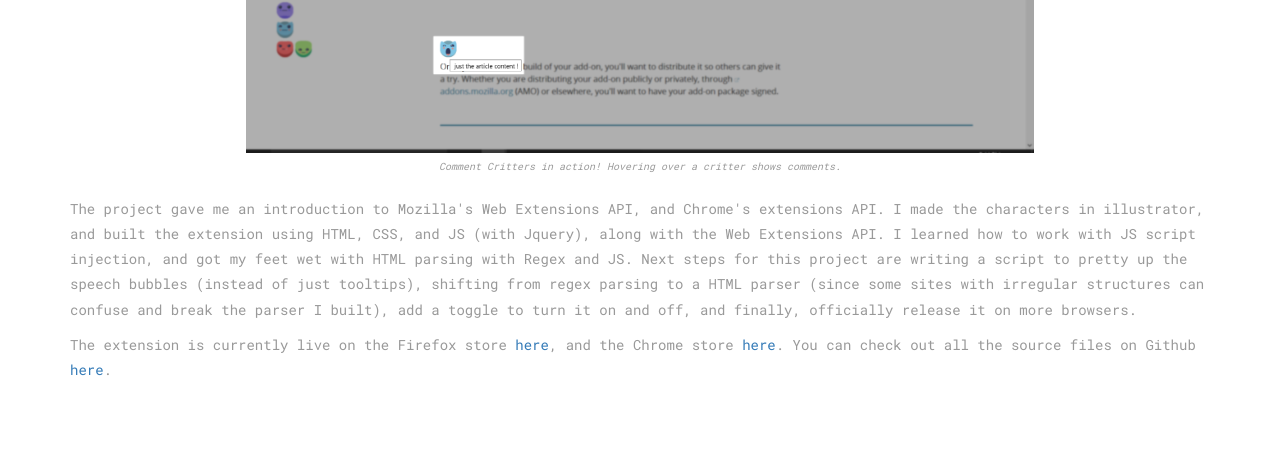
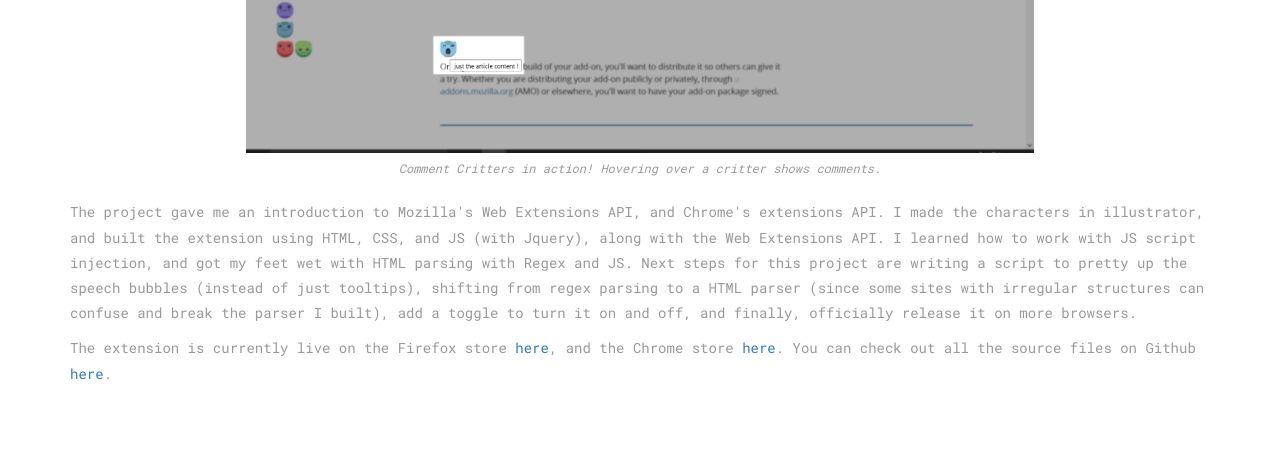
Before and after one commit to mattjfan/mattjfan.github.io, a Jekyll site: the page built from portfolio/comment-critters/index.html, in a window 1280 px wide. Shown: the part 1242-1711 px from the top of the page. Built offline with Jekyll 4.4.1, drawn with Linux system fonts in a browser that asks for light colours.

Commit message:
attempting css fix

```diff
--- a/_layouts/default.html
+++ b/_layouts/default.html
@@ -16,7 +16,7 @@
     <link href="http://code.ionicframework.com/ionicons/2.0.1/css/ionicons.min.css" rel="stylesheet">
 
     <!-- main css -->
-    <link href="/css/style.css" rel="stylesheet">
+    <link href="{{site.baseurl}}/css/style.css" rel="stylesheet">
 
 
     <!-- modernizr -->
--- a/css/style.css
+++ b/css/style.css
@@ -1209,7 +1209,7 @@
   max-width: 70%;
   padding-top:2rem;
   padding-bottom: 2rem;
-  font-size:1rem;
+  font-size:1.2rem;
   font-style: italic;
   text-align: center;
 }
--- a/portfolio/hovar/index.html
+++ b/portfolio/hovar/index.html
@@ -1,6 +1,6 @@
 ---
 layout: default
-title: Engineering World Health
+title: HovAR
 ---
 
 <div class="container main-container">
```
Also changed, not shown: 2 other files.
